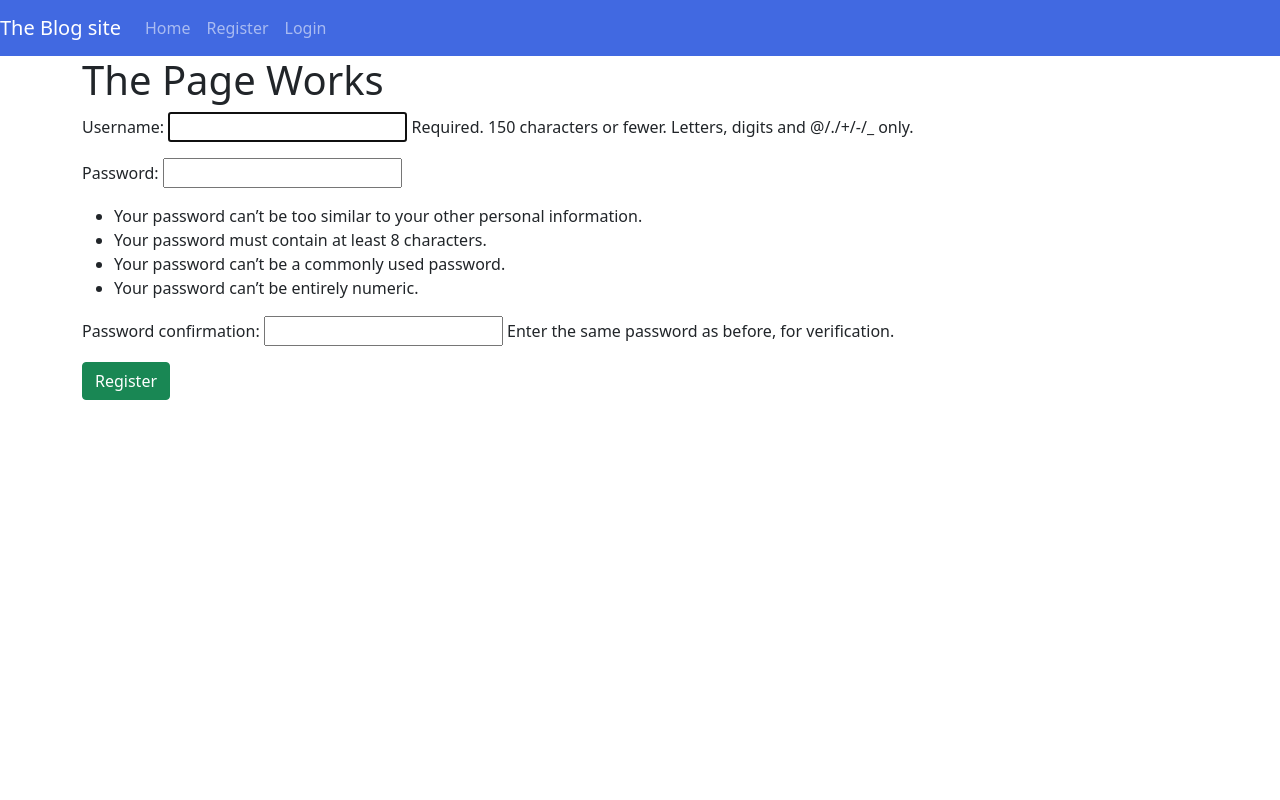
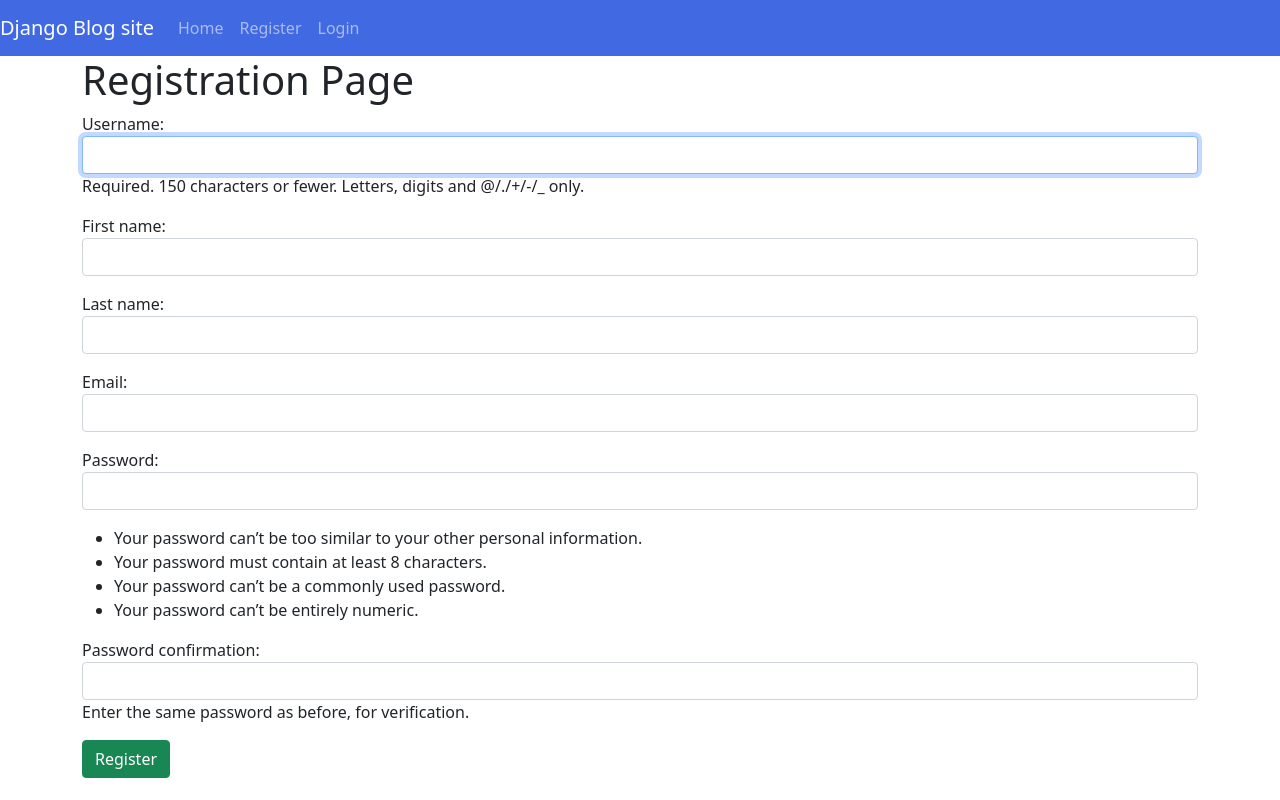
Before and after one commit to ishitkanwar/Django_Blog_Website, a Django app: page /members/register/ in a window 1280 px wide. Run offline with Django 3.2, Linux system fonts and the light colour scheme.

Commit message:
Changed Registration Page

```diff
--- a/Members/forms.py
+++ b/Members/forms.py
@@ -3,4 +3,17 @@ from django.contrib.auth.models import User
 from django import forms
 
 class SignUpForm(UserCreationForm):
-    email = forms.EmailField()
+    email = forms.EmailField(widget=forms.EmailInput(attrs={'class': 'form-control'}))
+    first_name = forms.CharField(max_length=100, widget=forms.EmailInput(attrs={'class': 'form-control'}))
+    last_name = forms.CharField(max_length=100, widget=forms.TextInput(attrs={'class': 'form-control'}))
+
+    class Meta:
+        model = User
+        fields = ['username', 'first_name', 'last_name', 'email', 'password1', 'password2']
+
+    def __init__(self, *args, **kwargs):
+        super(SignUpForm, self).__init__(*args, **kwargs)
+
+        self.fields['username'].widget.attrs['class'] = 'form-control'
+        self.fields['password1'].widget.attrs['class'] = 'form-control'
+        self.fields['password2'].widget.attrs['class'] = 'form-control'
--- a/Members/views.py
+++ b/Members/views.py
@@ -2,11 +2,11 @@ from django.shortcuts import render
 from django.views import generic
 from django.contrib.auth.forms import UserCreationForm, UserChangeForm
 from django.urls import reverse_lazy
-
+from .forms import SignUpForm
 # Create your views here.
 
 class UserRegisterView(generic.CreateView):
-    form_class = UserCreationForm
+    form_class = SignUpForm
     template_name = 'Members/registration/register.html'
     success_url = reverse_lazy('login')
 
--- a/templates/Blog/home.html
+++ b/templates/Blog/home.html
@@ -10,7 +10,7 @@
 <ul>
     {% for post in object_list %}
         <li>
-            <a href="{% url 'blog_detail' post.pk %}">{{ post.title_blog }}</a> - <a href="{% url 'category' post.category|slugify %}">{{ post.category }}</a> - {{ post.author_blog }} -
+            <a href="{% url 'blog_detail' post.pk %}">{{ post.title_blog }}</a> - <a href="{% url 'category' post.category|slugify %}">{{ post.category }}</a> - {{ post.author_blog }}
             {% for speaker in post.category.all %}
                 {{ speaker }}
             {% endfor %}
@@ -22,7 +22,7 @@
             <br>
             {{ post.snippet_blog }}
             <br>
-            {{ post.body|slice:":500" }}....
+            {{ post.body|safe|truncatechars:500 }}
         </li>
     {% endfor %}
 </ul>
--- a/templates/Members/registration/register.html
+++ b/templates/Members/registration/register.html
@@ -5,7 +5,7 @@
 {% endblock %}
 
 {% block content %}
-<h1>The Page Works</h1>
+<h1>Registration Page</h1>
 
  <form method="POST">
      {% csrf_token %}
--- a/templates/base.html
+++ b/templates/base.html
@@ -16,8 +16,9 @@
     </title>
   </head>
   <body>
-      <!-- The navbar -->
+    <!-- Navbar -->
     {% include 'partials/_navbar.html' %}
+    <!-- Main Content -->
     <div class="container">
       {% block content %}
 
--- a/templates/partials/_navbar.html
+++ b/templates/partials/_navbar.html
@@ -1,18 +1,12 @@
 <nav class="navbar  navbar-expand-lg navbar-dark" style="background-color: 	#4169E1;">
-    <a class="navbar-brand" href="{% url 'home' %}">The Blog site</a>
+  <a class="navbar-brand" href="{% url 'home' %}">Django Blog site</a>
   <button class="navbar-toggler" type="button" data-toggle="collapse" data-target="#navbarSupportedContent" aria-controls="navbarSupportedContent" aria-expanded="false" aria-label="Toggle navigation">
     <span class="navbar-toggler-icon"></span>
   </button>
 
   <div class="collapse navbar-collapse" id="navbarSupportedContent">
     <ul class="navbar-nav mr-auto">
-        <li
-          {% if '/' == request.path %}
-            class="nav-item active"
-          {% else %}
-            class="nav-item"
-          {% endif %}
-        >
+      <li {% if '/' == request.path %} class="nav-item active" {% else %} class="nav-item" {% endif %}>
         <a class="nav-link" href="{% url 'home' %}">Home</a>
       </li>
       {% if cat_menu %}
```
Also changed, not shown: templates/Blog/detail_view.html (+13 -5 lines), README.md, db.sqlite3, 1 other file. Lines whose indentation alone changed are shown as unchanged.
